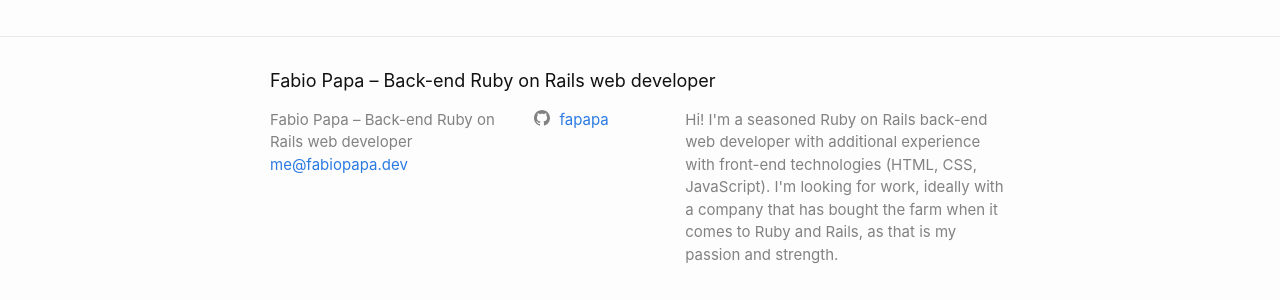
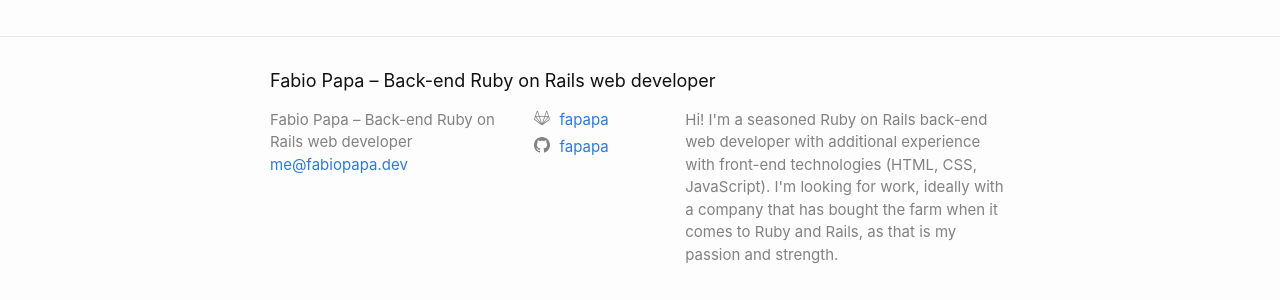
Before and after one commit to fapapa/fapapa.github.io, a Jekyll site: the page built from index.md, in a window 1280 px wide. Shown: the part 574-874 px from the top of the page. Built offline with Jekyll 4.4.1, drawn with Linux system fonts in a browser that asks for light colours.

Commit message:
Add Gitlab social link/logo to footer

```diff
--- a/_includes/social.html
+++ b/_includes/social.html
@@ -1,4 +1,5 @@
 <ul class="social-media-list">
+  {%- if site.gitlab_username -%}<li><a href="https://gitlab.com/{{ site.gitlab_username| cgi_escape | escape }}"><svg class="svg-icon"><use xlink:href="{{ '/assets/minima-social-icons.svg#gitlab' | relative_url }}"></use></svg> <span class="username">{{ site.gitlab_username| escape }}</span></a></li>{%- endif -%}
   {%- if site.dribbble_username -%}<li><a href="https://dribbble.com/{{ site.dribbble_username| cgi_escape | escape }}"><svg class="svg-icon"><use xlink:href="{{ '/assets/minima-social-icons.svg#dribbble' | relative_url }}"></use></svg> <span class="username">{{ site.dribbble_username| escape }}</span></a></li>{%- endif -%}
   {%- if site.facebook_username -%}<li><a href="https://www.facebook.com/{{ site.facebook_username| cgi_escape | escape }}"><svg class="svg-icon"><use xlink:href="{{ '/assets/minima-social-icons.svg#facebook' | relative_url }}"></use></svg> <span class="username">{{ site.facebook_username| escape }}</span></a></li>{%- endif -%}
   {%- if site.flickr_username -%}<li><a href="https://www.flickr.com/photos/{{ site.flickr_username| cgi_escape | escape }}"><svg class="svg-icon"><use xlink:href="{{ '/assets/minima-social-icons.svg#flickr' | relative_url }}"></use></svg> <span class="username">{{ site.flickr_username| escape }}</span></a></li>{%- endif -%}
```
Also changed, not shown: assets/minima-social-icons.svg.
